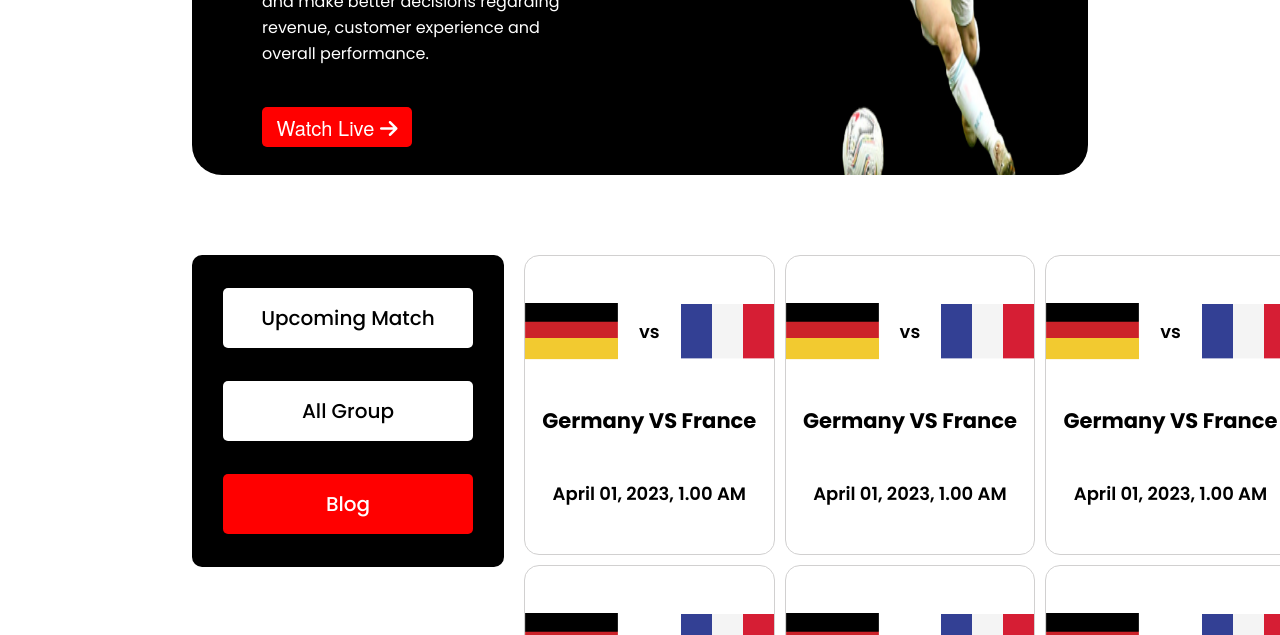
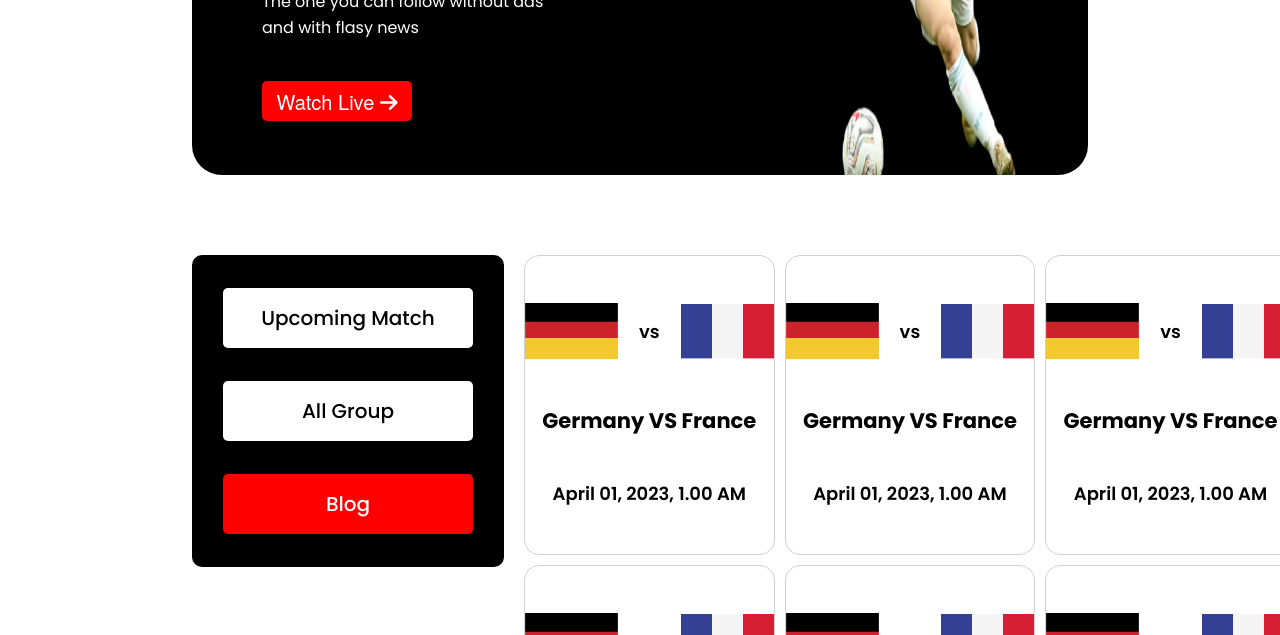
Before and after one commit to deadinsec/assignment-2, a plain HTML site: page upcoming.html in a window 1280 px wide. Shown: the part 465-1100 px from the top of the page. Drawn offline with Linux system fonts and the light colour scheme.

Commit message:
title changed

```diff
--- a/upcoming.html
+++ b/upcoming.html
@@ -11,7 +11,7 @@
         href="https://fonts.googleapis.com/css2?family=Inter:wght@300;400;500&family=Lexend+Deca:wght@300;400;500&family=Poppins:wght@400;500;600;700&display=swap"
         rel="stylesheet">
     <script src="https://kit.fontawesome.com/fe55e05078.js" crossorigin="anonymous"></script>
-    <title>Fifa Football meusFootball Weekly podcast</title>
+    <title>Fifa Football Weekly podcast</title>
     <link rel="stylesheet" href="./css/style.css">
 </head>
 
@@ -22,8 +22,7 @@
                 <div class="card-text">
                     <div class="text-title">
                         <h1>The Greatest show on the earth</h1>
-                        <p>Discover the benefit of data analytics and make better decisions regarding revenue, customer
-                            experience and overall performance.</p>
+                        <p>The one you can follow without ads and with flasy news</p>
                         <div class="watch-btn">
                             <button>Watch Live <i class="fa-solid fa-arrow-right"></i></button>
                         </div>
```
Also changed, not shown: index.html (+1 -1 lines).
